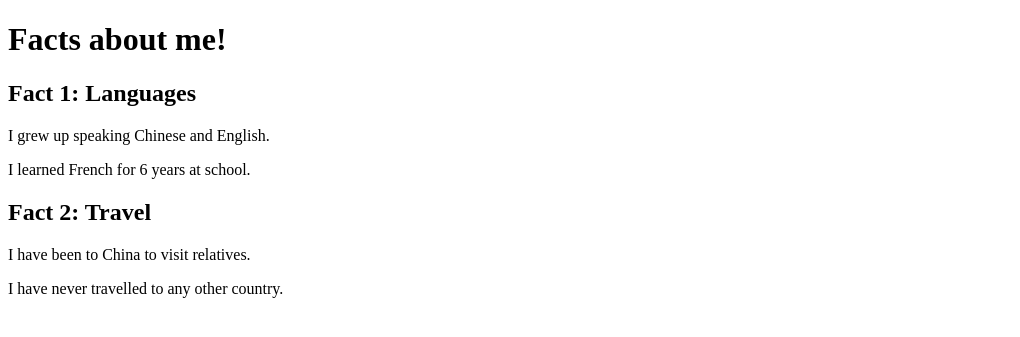
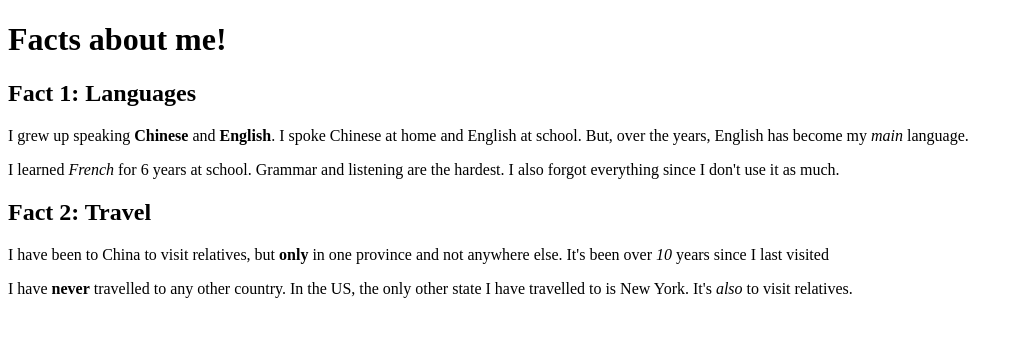
Before and after one commit to ajiang16/helloWorld1, a Flask app: page /about in a window 1280 px wide. Shown: the top 337 px of the page, without its empty margins (0-1020 px from the left). Run offline with Flask 2, Linux system fonts and the light colour scheme.

Commit message:
I bolded and italicized twice each for the paragraphs

```diff
--- a/templates/about.html
+++ b/templates/about.html
@@ -7,11 +7,15 @@
 <body>
     <h1>Facts about me!</h1>
     <h2>Fact 1: Languages</h2>
-    <p>I grew up speaking Chinese and English.</p>
-    <p>I learned French for 6 years at school.</p>
+    <p>I grew up speaking <strong>Chinese</strong> and <strong>English</strong>. I spoke Chinese at home and English at school.
+        But, over the years, English has become my <em>main</em> language.</p>
+    <p>I learned <em>French</em> for 6 years at school. Grammar and listening are the hardest. I also forgot everything
+        since I don't use it as much.</p>
 
     <h2>Fact 2: Travel</h2>
-    <p>I have been to China to visit relatives.</p>
-    <p>I have never travelled to any other country.</p>
+    <p>I have been to China to visit relatives, but <strong>only</strong> in one province and not anywhere else.
+        It's been over <em>10</em> years since I last visited</p>
+    <p>I have <strong>never</strong> travelled to any other country. In the US, the only other state I have travelled to
+        is New York. It's <em>also</em> to visit relatives.</p>
 </body>
 </html>
```
